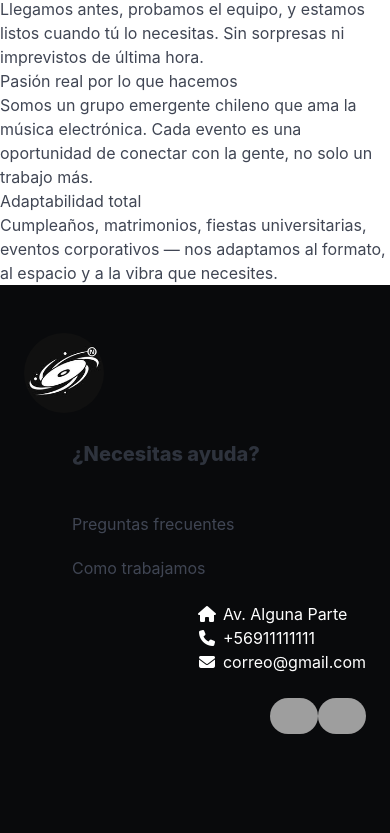
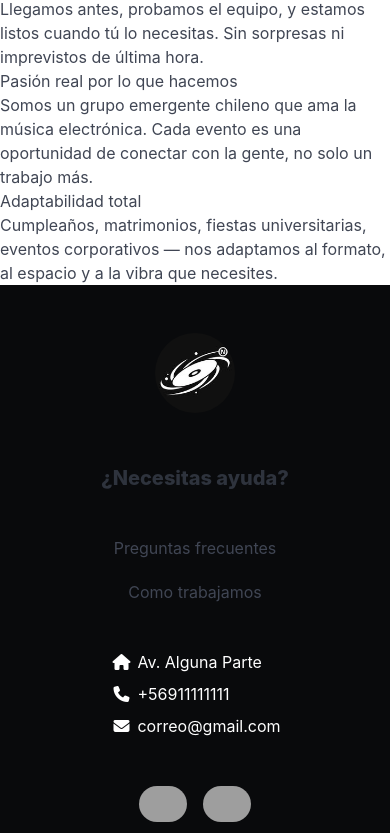
Before and after one commit to ChrisMalhue/PaginaNebula, a plain HTML site: page index.html in a window 390 px wide. Shown: the part 1167-2000 px from the top of the page. Drawn offline with nearby package versions, Linux system fonts and the light colour scheme; grey boxes are pictures that could not be loaded.

Commit message:
Añadimos el CSS del footer

```diff
--- a/styles/style.css
+++ b/styles/style.css
@@ -119,7 +119,44 @@
   font-size: 1.15rem;
 }
 
-/* Entrada animada, le da vida al cargar */
+/* CSS de footer */
+
+.footer{
+  padding: 40px 20px;
+}
+
+.andlogo{
+  max-width: 120px;
+  height: auto;
+}
+
+.gap-2{
+  gap: 8px;
+}
+
+.gap-3{
+  gap: 16px;
+}
+
+@media screen and (max-width: 768px) {
+.footer .columns {
+  flex-direction: column;
+  align-items: center;
+  text-align: center;
+}
 
 
-/* CSS de faq_cotiza */
+
+.footer .column {
+  margin-left: 0 !important;
+  margin-bottom: 1.5rem;
+  width: 100%;
+}
+
+
+
+.footer .is-flex {
+  justify-content: center !important;
+}
+
+}
```
